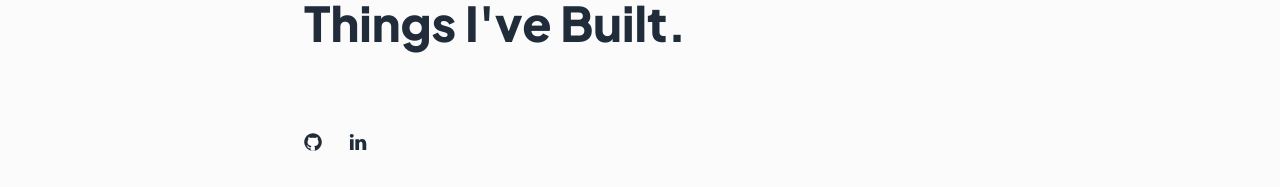
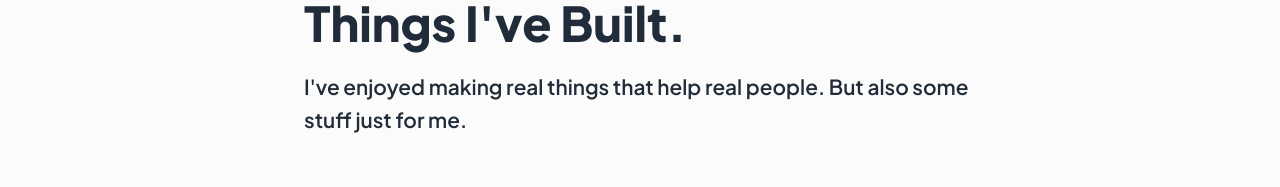
Before and after one commit to jessiejalca/portfolio, a React (Vite) app: page /projects in a window 1280 px wide. Shown: the part 165-352 px from the top of the page. Built offline with nearby package versions, Linux system fonts and the light colour scheme.

Commit message:
feat(Projects): Add short summary

```diff
--- a/src/routes/Projects.jsx
+++ b/src/routes/Projects.jsx
@@ -2,7 +2,10 @@ const Projects = () => {
   return (
     <main>
       <h2>Things I've Built.</h2>
-      <p className="sub"></p>
+      <p className="sub">
+        I've enjoyed making real things that help real people. But also some
+        stuff just for me.
+      </p>
     </main>
   )
 }
```
